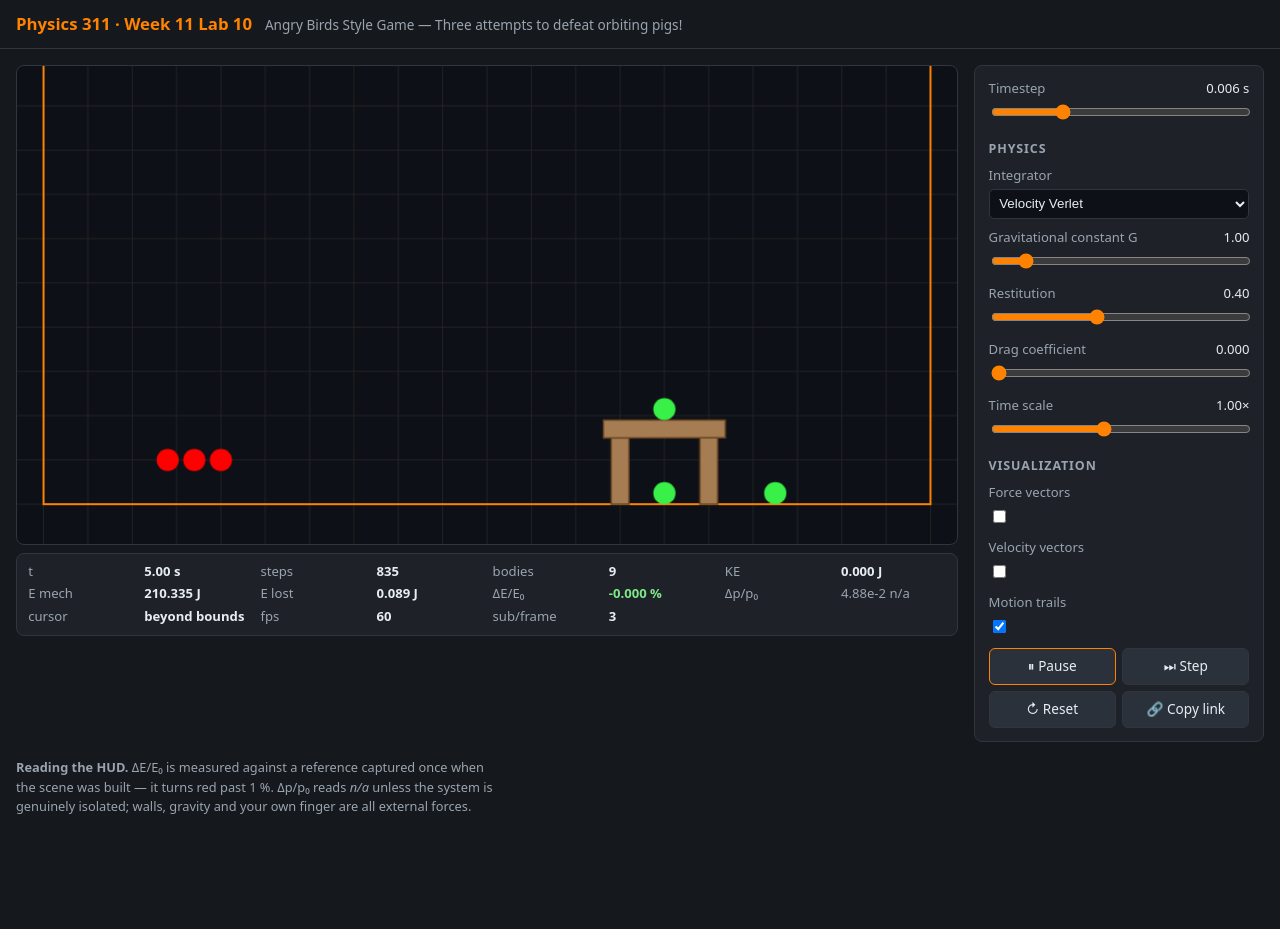
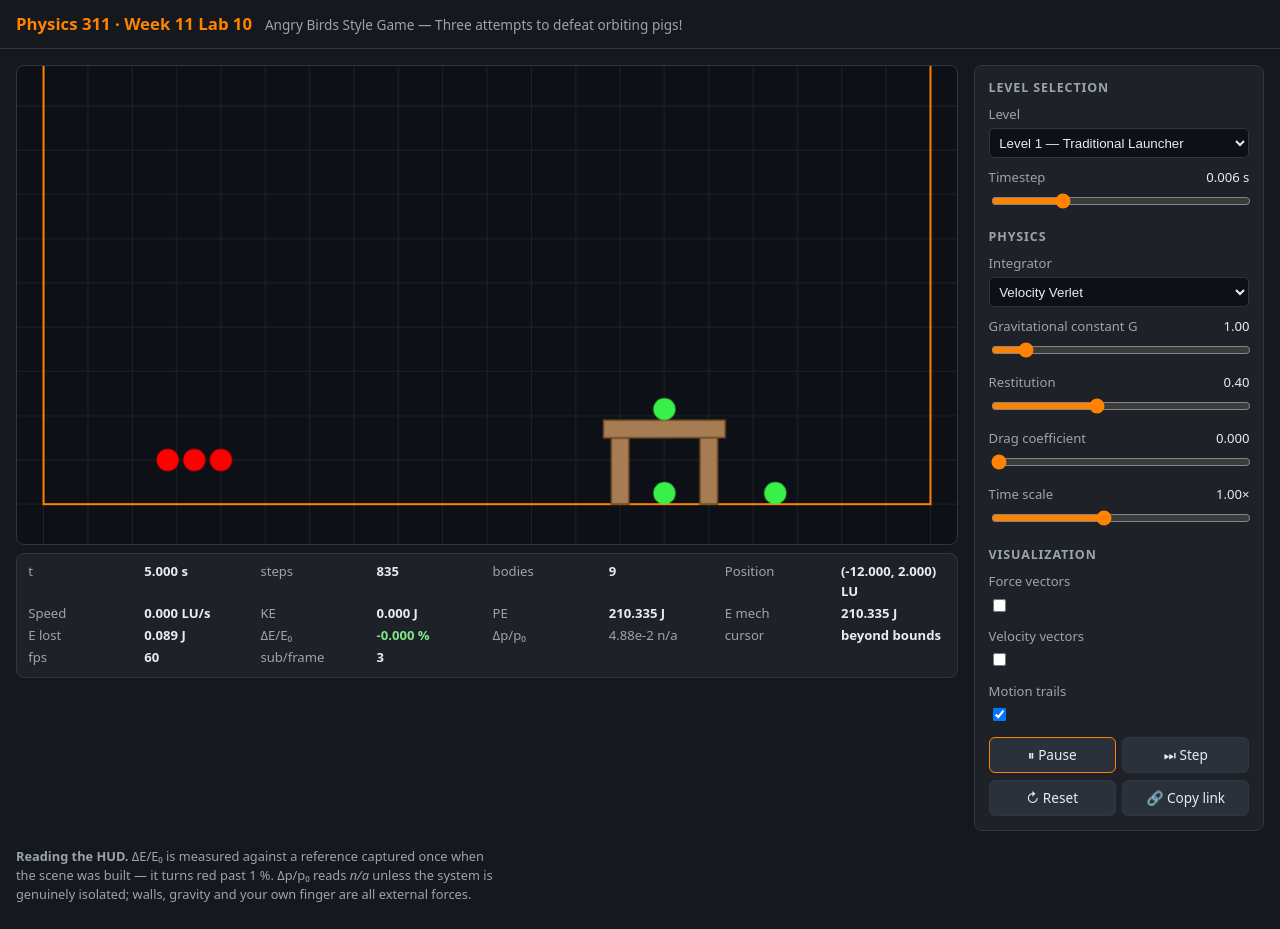
Before and after one commit to MattBaller/phys311, a plain HTML site: page project/index.html in a window 1280 px wide. Before the commit the page ends 840 px from the top, so only its background shows below. Drawn offline with Linux system fonts and the light colour scheme.

Commit message:
Publish working level selection and resource fixes

```diff
--- a/project/index.html
+++ b/project/index.html
@@ -5,6 +5,7 @@
 <meta name="viewport" content="width=device-width,initial-scale=1">
 <title>Week 10 Reference — Interactive Physics Simulation</title>
 <link rel="stylesheet" href="styles.css">
+<link rel="icon" href="data:,">
 </head>
 <body>
 
@@ -30,6 +31,18 @@
 
 
 <aside class="panel" aria-label="Simulation controls">
+
+  <h2>Level Selection</h2>
+  <div class="row">
+    <label for="scene">Level</label>
+    <select id="scene">
+      <option value="traditionalLauncher" selected>Level 1 — Traditional Launcher</option>
+      <option value="spaceLauncher">Level 2 — Space Launcher</option>
+      <option value="conservativeLauncher">Level 3 — Conservative Launcher</option>
+      <option value="conservative">Conservative Test Mode</option>
+    </select>
+  </div>
+
 
   <div class="row">
     <label for="dt">Timestep <output id="dt-out"></output></label>
--- a/project/main.js
+++ b/project/main.js
@@ -44,7 +44,13 @@ let pointer = null, keyboard = null, cursor = null;
 function announce(msg) { live.textContent = msg; }
 
 function build() {
-  const made = SCENES[state.scene] ? SCENES[state.scene](state) : SCENES.traditionalLauncher(state);
+  if (!Object.hasOwn(SCENES, state.scene) || typeof SCENES[state.scene] !== 'function') {
+    state.scene = DEFAULTS.scene;
+  }
+  controls.syncToDOM();
+  const made = SCENES[state.scene](state);
+  lastSubsteps = 0;
+  cursor = null;
   gameWon = false;
   document.getElementById('win-message').style.display = 'none';
   world = made.world; view = made.view;
--- a/project/render/HUD.js
+++ b/project/render/HUD.js
@@ -18,11 +18,25 @@ export class HUD {
     const bad = Math.abs(dE) > 0.01;
     const expectP = world.momentumConserved && !(world.pointer && world.pointer.active);
     const badP = expectP && dP > 1e-6;
+    // Track the grabbed projectile, otherwise the most recently unlocked
+    // projectile in launch order. In test mode track the first movable body.
+    const projectiles = world.bodies.filter(b => b.tag === 'projectile' && !b.destroyed);
+    const grabbed = world.pointer?.grabbed;
+    const tracked = projectiles.includes(grabbed) ? grabbed
+      : [...projectiles].reverse().find(b => !b.locked)
+        ?? projectiles[0] ?? world.bodies.find(b => !b.fixed && !b.destroyed);
+    const position = tracked ? `(${tracked.pos.x.toFixed(3)}, ${tracked.pos.y.toFixed(3)}) LU` : 'n/a';
+    const speed = tracked ? `${Math.hypot(tracked.vel.x, tracked.vel.y).toFixed(3)} LU/s` : 'n/a';
+    const bodyLabel = tracked ? (projectiles.includes(tracked)
+      ? `projectile ${projectiles.indexOf(tracked) + 1}` : 'first movable body') : 'no body';
     this.el.innerHTML = `
-      <span class="k">t</span><span class="v">${world.time.toFixed(2)} s</span>
+      <span class="k">t</span><span class="v">${world.time.toFixed(3)} s</span>
       <span class="k">steps</span><span class="v">${world.steps}</span>
       <span class="k">bodies</span><span class="v">${world.bodies.length}</span>
+      <span class="k" title="${bodyLabel}">Position</span><span class="v" title="${bodyLabel}">${position}</span>
+      <span class="k" title="${bodyLabel}">Speed</span><span class="v" title="${bodyLabel}">${speed}</span>
       <span class="k">KE</span><span class="v">${world.kinetic().toFixed(3)} J</span>
+      <span class="k">PE</span><span class="v">${world.potential().toFixed(3)} J</span>
       <span class="k">E mech</span><span class="v">${world.mechanical().toFixed(3)} J</span>
       <span class="k">E lost</span><span class="v">${(world.inelastic + world.dissipated).toFixed(3)} J</span>
       <span class="k">&Delta;E/E&#8320;</span>
--- a/project/styles.css
+++ b/project/styles.css
@@ -6,7 +6,7 @@
 html,body{margin:0;height:100%}
 body{
   background:var(--bg); color:var(--ink);
-  font:15px/1.5 system-ui,-apple-system,"Segoe UI",Roboto,sans-serif;
+  font:15px/1.5 system-ui,-apple-system,"Segoe UI",Arial,sans-serif;
 }
 header{
   padding:.7rem 1rem; border-bottom:1px solid var(--line);
--- a/project/ui.js
+++ b/project/ui.js
@@ -19,6 +19,13 @@ export class Controls {
   _wire() {
     const s = this.state;
 
+
+    // Level selector: rebuild only when the selected scene changes.
+    this.$('scene')?.addEventListener('change', e => {
+      if (s.scene === e.target.value) return;
+      s.scene = e.target.value;
+      this.onRebuild();
+    });
 
     // Integrator selector
     this.$('integrator')?.addEventListener('change', e => {
@@ -82,6 +89,9 @@ for (const [id, key] of [
 
   // Synchronize the selected integrator with the simulation state.
   syncToDOM() {
+    const scene = this.$('scene');
+    if (scene) scene.value = this.state.scene;
+
     const integrator = this.$('integrator');
 
     if (integrator) {
```
